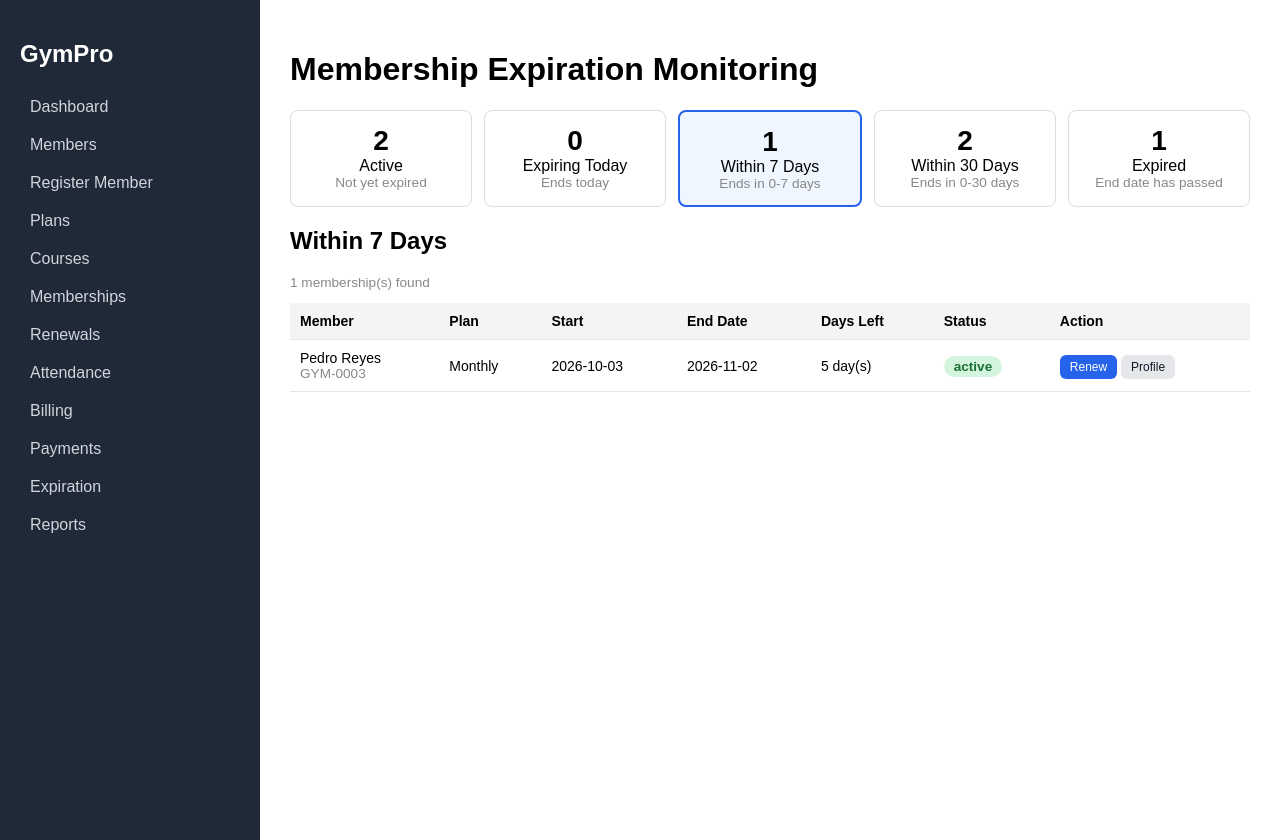
After one commit to Radleyyyy/GYM_MANAGEMENT_SYSTEM, a Flask app: page /expiration/ in a window 1280 px wide. The commit adds this page. Run offline with Flask 3, Linux system fonts and the light colour scheme; data comes from the database, SQL or seed files in the repository.

Commit message:
Lab 22: membership expiration monitoring
Co-Authored-By: Claude Sonnet 5.5 <noreply@anthropic.com>
Claude-Session: https://claude.ai/code/session_01QLzJ8FAJ2oGwPFAZ5QnmKW

```diff
--- a/app.py
+++ b/app.py
@@ -9,6 +9,7 @@ from controllers.attendance import attendance_bp
 from controllers.billing import billing_bp
 from controllers.payments import payments_bp
 from controllers.courses import courses_bp
+from controllers.expiration import expiration_bp
 
 
 import os
@@ -28,6 +29,7 @@ app.register_blueprint(attendance_bp)
 app.register_blueprint(billing_bp)
 app.register_blueprint(payments_bp)
 app.register_blueprint(courses_bp)
+app.register_blueprint(expiration_bp)
 
 if __name__ == "__main__":
     app.run(debug=True)
--- /dev/null
+++ b/controllers/expiration.py
@@ -0,0 +1,18 @@
+from flask import Blueprint, render_template, request
+from models import expiration_model
+
+expiration_bp = Blueprint("expiration", __name__, url_prefix="/expiration")
+
+
+@expiration_bp.route("/")
+def monitor():
+    key = request.args.get("filter", "7days")
+    if key not in expiration_model.FILTERS:
+        key = "7days"
+    return render_template(
+        "expiration_monitor.html",
+        rows=expiration_model.list_memberships(key),
+        counts=expiration_model.counts(),
+        filters=expiration_model.FILTERS,
+        current=key,
+    )
--- /dev/null
+++ b/models/expiration_model.py
@@ -0,0 +1,54 @@
+from datetime import date, timedelta
+from database.db import get_db
+
+# key -> (label, description)
+FILTERS = {
+    "active":  ("Active", "Not yet expired"),
+    "today":   ("Expiring Today", "Ends today"),
+    "7days":   ("Within 7 Days", "Ends in 0-7 days"),
+    "30days":  ("Within 30 Days", "Ends in 0-30 days"),
+    "expired": ("Expired", "End date has passed"),
+}
+
+_SELECT = """SELECT ms.membership_id, ms.start_date, ms.end_date, ms.status,
+                    m.member_id, m.member_number, m.first_name, m.last_name,
+                    m.contact_number, p.plan_name
+             FROM memberships ms
+             JOIN members m ON m.member_id = ms.member_id
+             JOIN membership_plans p ON p.plan_id = ms.plan_id
+             WHERE ms.status != 'cancelled'"""
+
+
+def _condition(key, today):
+    """Returns (sql_condition, params) for one filter."""
+    t = today.isoformat()
+    if key == "active":
+        return " AND ms.status = 'active' AND ms.end_date >= ?", [t]
+    if key == "today":
+        return " AND ms.status IN ('active','pending') AND ms.end_date = ?", [t]
+    if key in ("7days", "30days"):
+        days = 7 if key == "7days" else 30
+        limit = (today + timedelta(days=days)).isoformat()
+        return " AND ms.status IN ('active','pending') AND ms.end_date BETWEEN ? AND ?", [t, limit]
+    if key == "expired":
+        return " AND ms.end_date < ?", [t]
+    return "", []
+
+
+def list_memberships(key, today=None):
+    today = today or date.today()
+    cond, params = _condition(key, today)
+    conn = get_db()
+    rows = conn.execute(_SELECT + cond + " ORDER BY ms.end_date, m.last_name", params).fetchall()
+    conn.close()
+    result = []
+    for r in rows:
+        row = dict(r)
+        row["days_left"] = (date.fromisoformat(r["end_date"]) - today).days
+        result.append(row)
+    return result
+
+
+def counts(today=None):
+    today = today or date.today()
+    return {key: len(list_memberships(key, today)) for key in FILTERS}
--- a/static/style.css
+++ b/static/style.css
@@ -107,3 +107,12 @@ textarea { padding: 10px; border: 1px solid #d1d5db; border-radius: 6px; font-si
   body, .content { margin: 0 !important; padding: 0 !important; background: #fff !important; }
   .receipt { border: 1px solid #000; box-shadow: none; }
 }
+
+
+/* ===== Lab 22: expiration monitoring ===== */
+.exp-cards { display: flex; gap: 12px; flex-wrap: wrap; margin-bottom: 20px; }
+.exp-card { flex: 1; min-width: 140px; background: #fff; border: 1px solid #ddd; border-radius: 8px;
+            padding: 14px; text-align: center; text-decoration: none; color: inherit; }
+.exp-card:hover { border-color: #2563eb; }
+.exp-card-active { border: 2px solid #2563eb; background: #eff6ff; }
+.exp-count { font-size: 28px; font-weight: bold; }
--- a/templates/base.html
+++ b/templates/base.html
@@ -18,7 +18,7 @@
     <a href="{{ url_for('attendance.checkin') }}">Attendance</a>
     <a href="{{ url_for('billing.list_memberships') }}">Billing</a>
     <a href="{{ url_for('payments.list_payments') }}">Payments</a>
-    <a href="#">Expiration</a>
+    <a href="{{ url_for('expiration.monitor') }}">Expiration</a>
     <a href="#">Reports</a>
   </nav>
   <main class="content">
--- /dev/null
+++ b/templates/expiration_monitor.html
@@ -0,0 +1,46 @@
+{% extends "base.html" %}
+{% block title %}Expiration Monitoring{% endblock %}
+{% block content %}
+<div class="page-head">
+  <h1>Membership Expiration Monitoring</h1>
+</div>
+
+<div class="exp-cards">
+  {% for key, info in filters.items() %}
+  <a href="{{ url_for('expiration.monitor', filter=key) }}"
+     class="exp-card {% if key == current %}exp-card-active{% endif %}">
+    <div class="exp-count">{{ counts[key] }}</div>
+    <div>{{ info[0] }}</div>
+    <div class="muted">{{ info[1] }}</div>
+  </a>
+  {% endfor %}
+</div>
+
+<h2>{{ filters[current][0] }}</h2>
+<p class="muted">{{ rows|length }} membership(s) found</p>
+<table class="data-table">
+  <thead>
+    <tr><th>Member</th><th>Plan</th><th>Start</th><th>End Date</th><th>Days Left</th><th>Status</th><th>Action</th></tr>
+  </thead>
+  <tbody>
+    {% for r in rows %}
+    <tr>
+      <td>{{ r.first_name }} {{ r.last_name }}<div class="muted">{{ r.member_number }}</div></td>
+      <td>{{ r.plan_name }}</td>
+      <td>{{ r.start_date }}</td>
+      <td>{{ r.end_date }}</td>
+      <td>
+        {% if r.days_left < 0 %}Expired {{ -r.days_left }} day(s) ago
+        {% elif r.days_left == 0 %}Today
+        {% else %}{{ r.days_left }} day(s){% endif %}
+      </td>
+      <td><span class="status status-{{ r.status }}">{{ r.status }}</span></td>
+      <td><a href="{{ url_for('renewals.renew', member_id=r.member_id) }}" class="btn btn-sm">Renew</a>
+          <a href="{{ url_for('members.view', member_id=r.member_id) }}" class="btn btn-sm btn-light">Profile</a></td>
+    </tr>
+    {% else %}
+    <tr><td colspan="7" class="muted">No memberships in this category.</td></tr>
+    {% endfor %}
+  </tbody>
+</table>
+{% endblock %}
```
